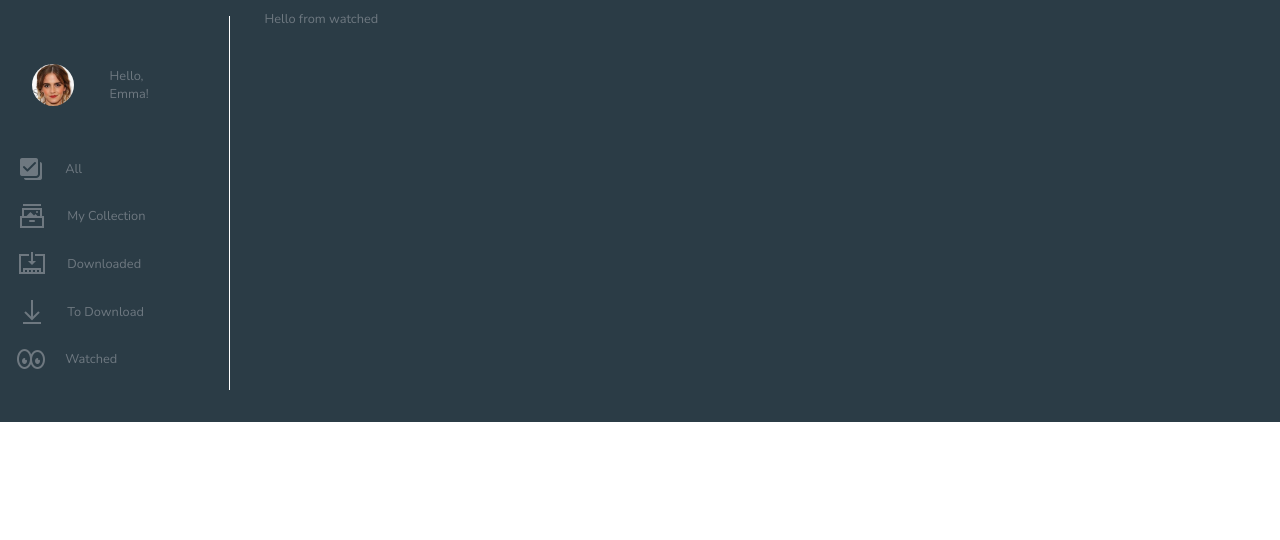
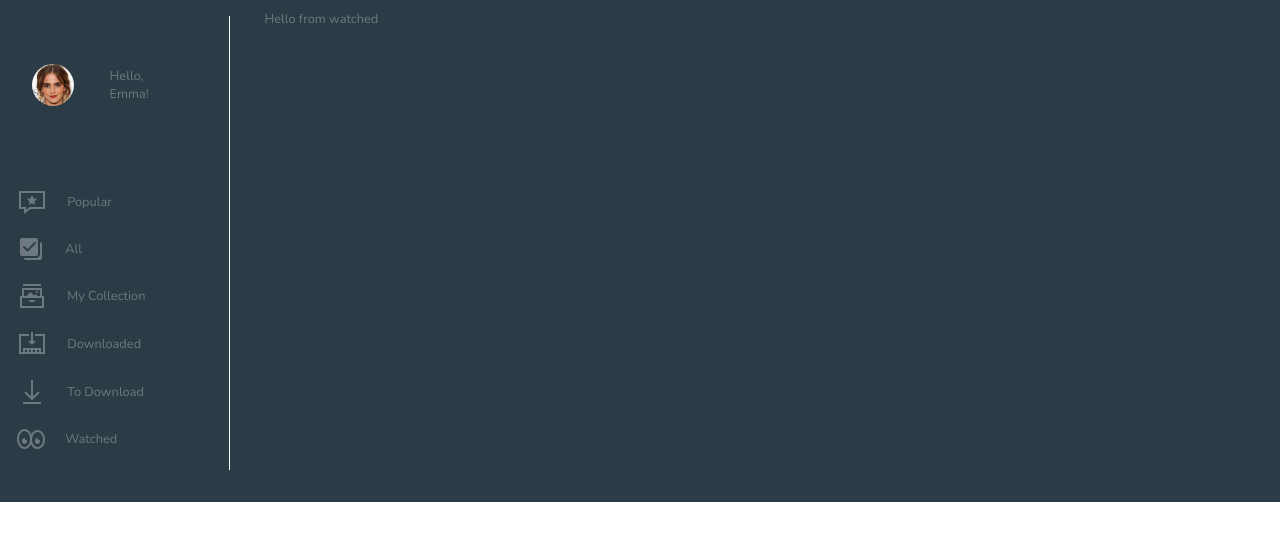
Before and after one commit to sameenahmad/drama-tify, a React (Create React App) app: page /watched in a window 1280 px wide. Shown: the top 540 px of the page. Built offline with nearby package versions, Linux system fonts and the light colour scheme.

Commit message:
Fixed sidebar

```diff
--- a/src/App.css
+++ b/src/App.css
@@ -27,7 +27,7 @@
   justify-content: center;
   align-items: center;
   padding: 1rem 1rem;
-  margin: 1rem 1.5rem 1rem 0rem;
+  margin: 1rem 1.5rem 3rem 0rem;
 }
 .feature-Container {
   display: flex;
@@ -43,6 +43,7 @@
   display: flex;
   margin: 1rem;
   align-items: center;
+
 }
 .feature-Container ul img {
   margin-right: 1.2rem;
--- /dev/null
+++ b/src/Components/Links/Allmovies.js
@@ -0,0 +1,11 @@
+import React, { Component } from 'react';
+class Allmovies extends Component {
+    state = {  }
+    render() {
+        return ( <div className='movie-Container'>
+         <p> Hello from Allmovies</p>
+        </div> );
+    }
+}
+
+export default Allmovies;
--- a/src/Components/Sidebar.js
+++ b/src/Components/Sidebar.js
@@ -1,6 +1,6 @@
 import React from "react";
 import { BrowserRouter as Router, Route, Link } from "react-router-dom";
-import Allmovies from "./Links/Home";
+import Allmovies from "./Links/Allmovies";
 import Collection from "./Links/Collection";
 import Downloaded from "./Links/Downloaded";
 import Todownload from "./Links/Todownload";
@@ -11,32 +11,39 @@ import todownload from "./Icons/todownload.png";
 import watched from "./Icons/watched.png";
 import all from "./Icons/all.png";
 import ProfileAvatar from "./ProfileAvatar";
+import Home from './Links/Home'
+import home from './Icons/home.png'
 
 const routes = [
   {
+    path: "/home",
+    sidebar: () => <div></div>,
+    main: () => <Home />
+  },
+  {
     path: "/all",
     exact: true,
-    sidebar: () => <div className="user-Container"></div>,
+    sidebar: () => <div></div>,
     main: () => <Allmovies />
   },
   {
     path: "/collection",
-    sidebar: () => <div className="user-Container"></div>,
+    sidebar: () => <div></div>,
     main: () => <Collection />
   },
   {
     path: "/downloaded",
-    sidebar: () => <div className="user-Container"></div>,
+    sidebar: () => <div></div>,
     main: () => <Downloaded />
   },
   {
     path: "/todownload",
-    sidebar: () => <div className="user-Container"></div>,
+    sidebar: () => <div></div>,
     main: () => <Todownload/>
   },
   {
     path: "/watched",
-    sidebar: () => <div className="user-Container"></div>,
+    sidebar: () => <div></div>,
     main: () => <Watched />
   }
 ];
@@ -49,6 +56,17 @@ function SidebarExample() {
         <li>
             <ProfileAvatar/>
             </li>
+
+            <Link
+            style={{ textDecoration: "none", color: "#6e7880" }}
+            to="/home"
+          >
+            <li>
+              <img src={home} />
+              Popular
+            </li>
+          </Link>
+
           <Link style={{ textDecoration: "none", color: "#6e7880" }} to="/all">
             {" "}
             <li>
```
Also changed, not shown: src/Components/Icons/home.png (added).
